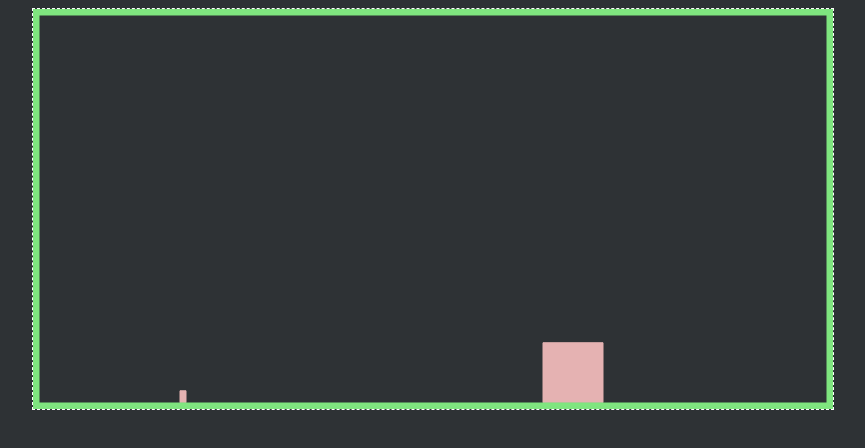
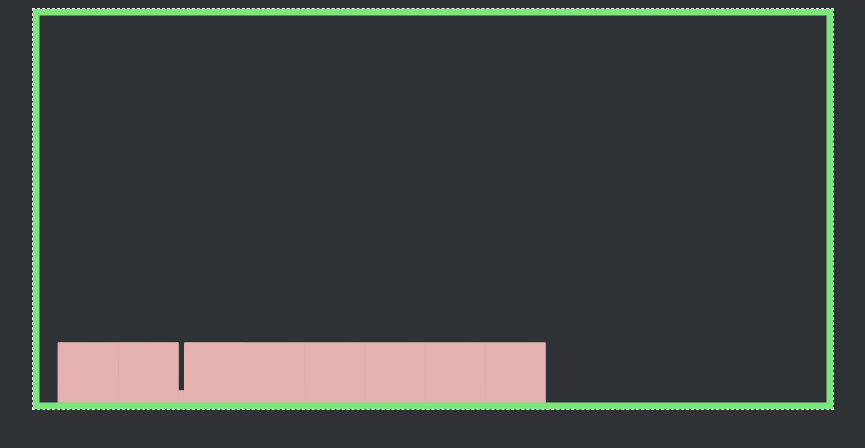
Before and after one commit to superfly91/RWMP1, a plain HTML site: page index.html in a window 1280 px wide. Shown: the whole page, without its empty margins (96-961 px from the left). Drawn offline with Linux system fonts and the light colour scheme.

Commit message:
Added globals file and some refactoring

```diff
--- a/Game.js
+++ b/Game.js
@@ -8,34 +8,34 @@ function Game(canvas, context, ASSET_MANAGER)
 	this.assetManager = ASSET_MANAGER;
 	this.loadAssets();
 
-	this.marioSprite = null;
-
-	// GLOBAL PROPERTIES
-	this.glo_density = 1.0;
-	this.glo_friction = 0.5;
-	this.glo_rest = 0.2;
 
 	this.b2World = Box2D.Dynamics.b2World;
 	this.b2Vec2 = Box2D.Common.Math.b2Vec2;
 	this.b2DebugDraw = Box2D.Dynamics.b2DebugDraw;
 
     // SETUP WORLD
-	this.world = new this.b2World(new this.b2Vec2(0, 10),  false );  // eg. world(gravity,allow sleep)
+	this.world = new this.b2World(new this.b2Vec2(0, 10),  false );
 
     // BOTTOM (GROUND)
-    this.ground = new PhysicsObject(canvas,context,this.world,"static",20,2,10,(400/30)+1.8,this.glo_density,this.glo_friction,this.glo_rest);
+    this.ground = new PhysicsObject(canvas,context,this.world,"static",20,2,10,(400/30)+1.8,DENSITY,FRICTION,REST);
     // TOP
-    this.roof = new PhysicsObject(canvas,context,this.world,"static",20,2,10,-1.8,this.glo_density,this.glo_friction,this.glo_rest);
+    this.roof = new PhysicsObject(canvas,context,this.world,"static",20,2,10,-1.8,DENSITY,FRICTION,REST);
     // LEFT
-    this.leftBorder = new PhysicsObject(canvas,context,this.world,"static",2,14,-1.8,3,this.glo_density,this.glo_friction,this.glo_rest);
+    this.leftBorder = new PhysicsObject(canvas,context,this.world,"static",2,14,-1.8,3,DENSITY,FRICTION,REST);
     // RIGHT
-    this.rightBorder = new PhysicsObject(canvas,context,this.world,"static",2,14,(800/30)+1.8,3,this.glo_density,this.glo_friction,this.glo_rest);
+    this.rightBorder = new PhysicsObject(canvas,context,this.world,"static",2,14,(800/30)+1.8,3,DENSITY,FRICTION,REST);
     // A PHYSICS BOX
-    this.box1 = new PhysicsObject(canvas,context,this.world,"dynamic",1,1,18,5,this.glo_density,this.glo_friction,this.glo_rest);
-
+    this.box1 = new PhysicsObject(canvas,context,this.world,"dynamic",1,1,2,5,DENSITY,FRICTION,REST);
+    this.box2 = new PhysicsObject(canvas,context,this.world,"dynamic",1,1,4,5,DENSITY,FRICTION,REST);
+    this.box3 = new PhysicsObject(canvas,context,this.world,"dynamic",1,1,6,5,DENSITY,FRICTION,REST);
+    this.box4 = new PhysicsObject(canvas,context,this.world,"dynamic",1,1,8,5,DENSITY,FRICTION,REST);
+    this.box5 = new PhysicsObject(canvas,context,this.world,"dynamic",1,1,10,5,DENSITY,FRICTION,REST);
+    this.box6 = new PhysicsObject(canvas,context,this.world,"dynamic",1,1,12,5,DENSITY,FRICTION,REST);
+    this.box7 = new PhysicsObject(canvas,context,this.world,"dynamic",1,1,14,5,DENSITY,FRICTION,REST);
+    this.box8 = new PhysicsObject(canvas,context,this.world,"dynamic",1,1,16,5,DENSITY,FRICTION,REST);
      // PLAYER
      // *** ADD CONTROLS TO THIS OBJECT ***
-    this.player = new PhysicsObject(canvas,context,this.world,"dynamic",0.1,0.2,5,5,this.glo_density,this.glo_friction,this.glo_rest);
+    this.player = new PhysicsObject(canvas,context,this.world,"dynamic",0.1,0.2,5,5,DENSITY,FRICTION,REST);
 
 	this.debugDraw = new this.b2DebugDraw();
 	this.debugDraw.SetSprite(document.getElementById("surface").getContext("2d"));
@@ -78,9 +78,8 @@ Game.prototype.init = function()
 */
 Game.prototype.update = function()
 {
-  			this.world.Step(1 / 60, 10, 10);
-            this.world.DrawDebugData();
-            this.world.ClearForces();
+	this.world.Step(1 / 60, 10, 10);
+    this.world.ClearForces();
 };
 
 /*
@@ -89,10 +88,7 @@ Game.prototype.update = function()
 Game.prototype.draw = function()
 {
 	//this.context.drawImage(this.marioSprite, 0, 0);
-
-
-	//this.world.DrawDebugData();
-
+	this.world.DrawDebugData();
 };
 
 Game.prototype.run = function()
--- /dev/null
+++ b/Globals.js
@@ -0,0 +1,18 @@
+var DENSITY = 1.0;
+var FRICTION = 0.5;
+var REST = 0.1;
+
+
+// Box2D
+var b2Vec2 = Box2D.Common.Math.b2Vec2;
+var b2AABB = Box2D.Collision.b2AAB;
+var b2BodyDef = Box2D.Dynamics.b2BodyDef;
+var b2Body = Box2D.Dynamics.b2Body;
+var b2FixtureDef = Box2D.Dynamics.b2FixtureDef;
+var b2Fixture = Box2D.Dynamics.b2Fixture;
+var b2World = Box2D.Dynamics.b2World;
+var b2MassData = Box2D.Collision.Shapes.b2MassData;
+var b2PolygonShape = Box2D.Collision.Shapes.b2PolygonShape;
+var b2CircleShape = Box2D.Collision.Shapes.b2CircleShape;
+var b2DebugDraw = Box2D.Dynamics.b2DebugDraw;
+var b2MouseJointDef =  Box2D.Dynamics.Joints.b2MouseJointDef;
--- a/PhysicsObject.js
+++ b/PhysicsObject.js
@@ -6,29 +6,19 @@ function PhysicsObject(canvas,context,theWorld, object_type, height, width, xPos
 	this.world = theWorld;
 	this.canvas = canvas;
 	this.context = context;
-	this.b2Vec2 = Box2D.Common.Math.b2Vec2;
-	this.b2AABB = Box2D.Collision.b2AAB;
-	this.b2BodyDef = Box2D.Dynamics.b2BodyDef;
-	this.b2Body = Box2D.Dynamics.b2Body;
-	this.b2FixtureDef = Box2D.Dynamics.b2FixtureDef;
-	this.b2Fixture = Box2D.Dynamics.b2Fixture;
-	this.b2World = Box2D.Dynamics.b2World;
-	this.b2MassData = Box2D.Collision.Shapes.b2MassData;
-	this.b2PolygonShape = Box2D.Collision.Shapes.b2PolygonShape;
-	this.b2CircleShape = Box2D.Collision.Shapes.b2CircleShape;
-	this.b2DebugDraw = Box2D.Dynamics.b2DebugDraw;
-	this.b2MouseJointDef =  Box2D.Dynamics.Joints.b2MouseJointDef;
 
-    this.fixDef = new this.b2FixtureDef;
+
+
+	this.fixDef = new b2FixtureDef();
 	this.fixDef.density = density;
 	this.fixDef.friction = friction;
 	this.fixDef.restitution = restitution;
-    this.bodyDef = new this.b2BodyDef;
+	this.bodyDef = new b2BodyDef();
 
 	if(object_type=="dynamic")
 	{
-   	this.bodyDef.type = this.b2Body.b2_dynamicBody;
-    this.fixDef.shape = new this.b2PolygonShape;
+		this.bodyDef.type = b2Body.b2_dynamicBody;
+		this.fixDef.shape = new b2PolygonShape();
 		this.fixDef.shape.SetAsBox(height,width);
 		this.bodyDef.position.Set(this.x, this.y);
 		this.world.CreateBody(this.bodyDef).CreateFixture(this.fixDef);
@@ -36,11 +26,10 @@ function PhysicsObject(canvas,context,theWorld, object_type, height, width, xPos
 
 	if(object_type=="static")
 	{
-   	this.bodyDef.type = this.b2Body.b2_staticBody;
-    this.fixDef.shape = new this.b2PolygonShape;
+		this.bodyDef.type = b2Body.b2_staticBody;
+		this.fixDef.shape = new b2PolygonShape();
 		this.fixDef.shape.SetAsBox(height,width);
 		this.bodyDef.position.Set(this.x, this.y);
 		this.world.CreateBody(this.bodyDef).CreateFixture(this.fixDef);
-
 	}
 }
--- a/index.html
+++ b/index.html
@@ -11,6 +11,7 @@
 	<body>
 		<canvas id="surface" width="800" height="400" align="justify"></canvas>
 		<script type="text/javascript" src="Box2dWeb.min.js"></script>
+		<script type="text/javascript" src="Globals.js"></script>
 		<script type="text/javascript" src="PhysicsObject.js"> </script>
 		<script type="text/javascript" src="AssetManager.js"> </script>
 		<script type="text/javascript" src="Game.js"> </script>
```
Lines whose indentation alone changed are shown as unchanged.
